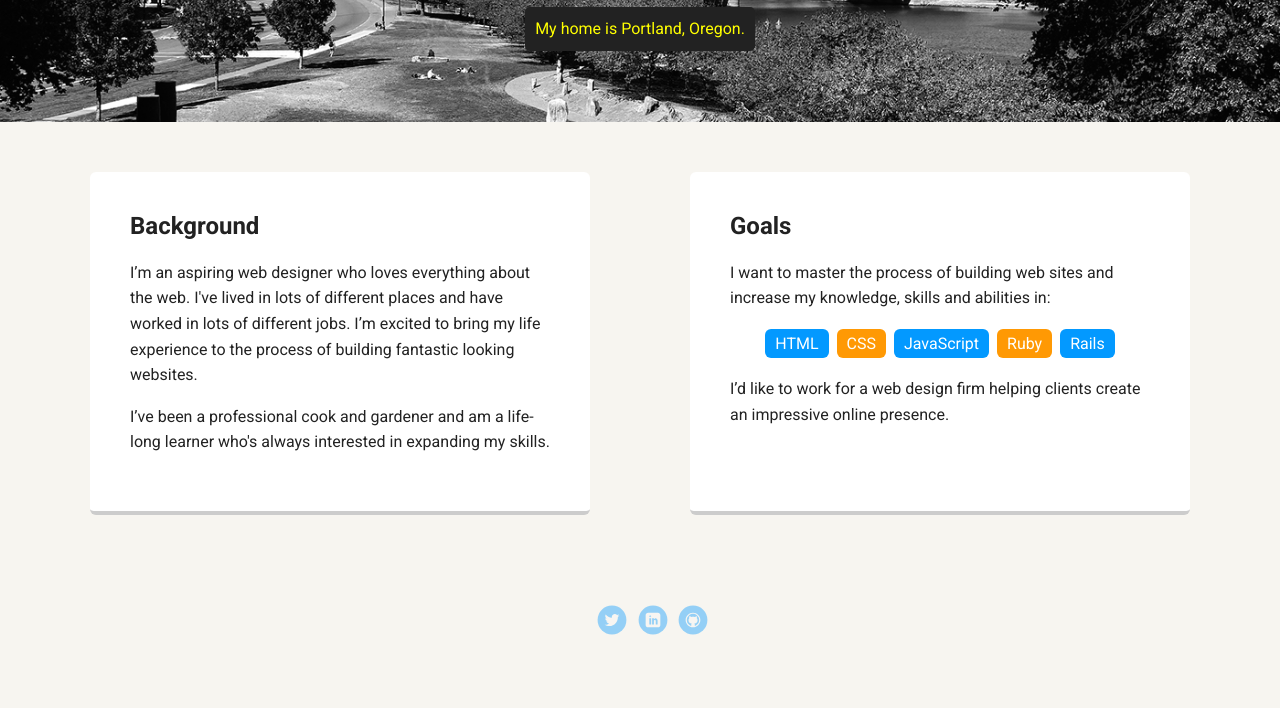
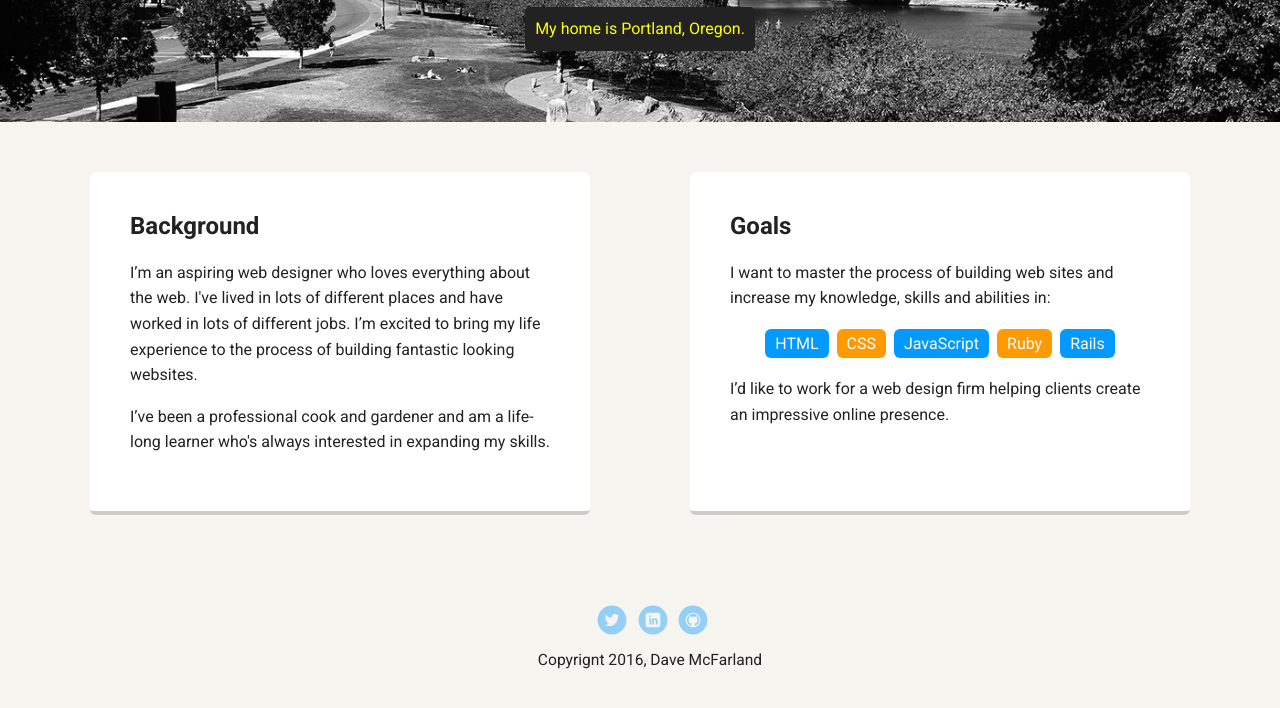
Before and after one commit to vladoklindic/portfolio, a plain HTML site: page index.html in a window 1280 px wide. Shown: the part 348-1056 px from the top of the page. Drawn offline with Linux system fonts and the light colour scheme; a web font is replaced by a local one.

Commit message:
Add a copyright notice

```diff
--- a/index.html
+++ b/index.html
@@ -49,7 +49,7 @@
         <li><a href="#" class="social linkedin">LinkedIn</a></li>
         <li><a href="#" class="social github">Github</a></li>
       </ul>
-
+      <p class="copyright">Copyrignt 2016, Dave McFarland</p>
     </footer>
   </body>
   </html>
```
